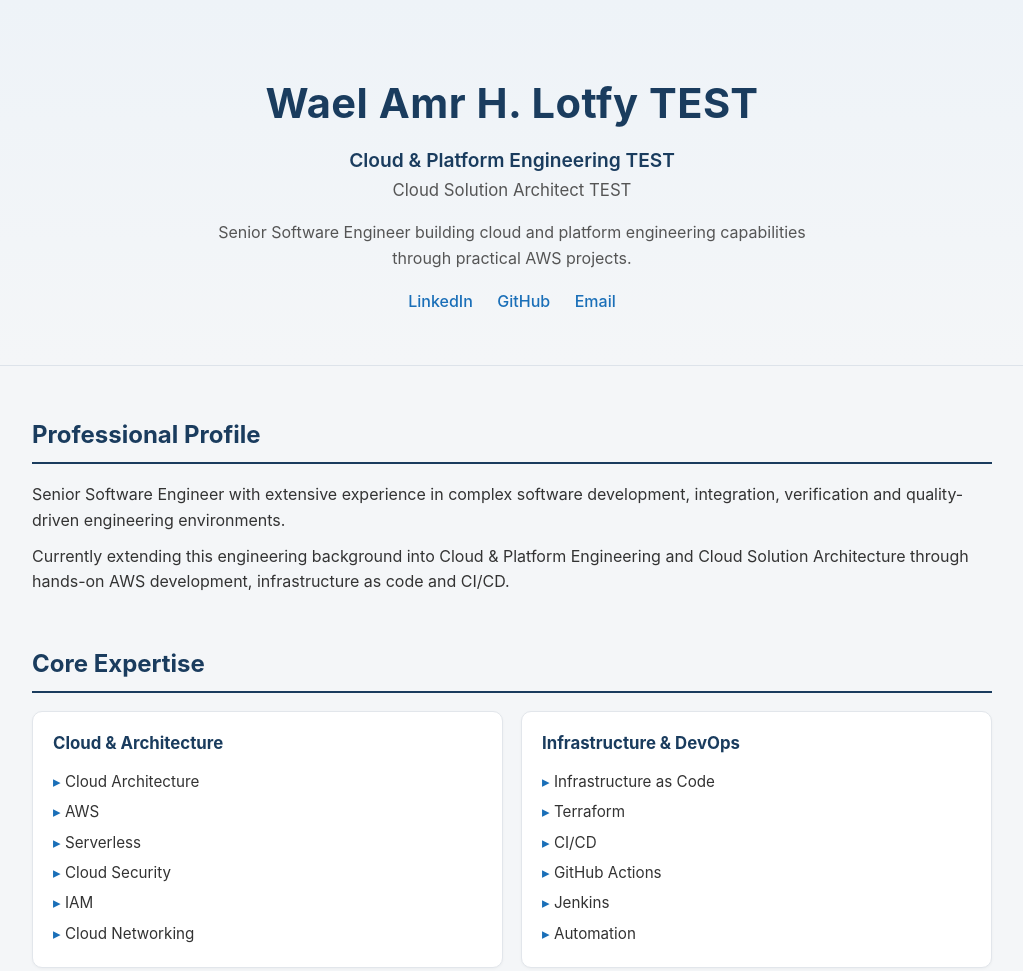
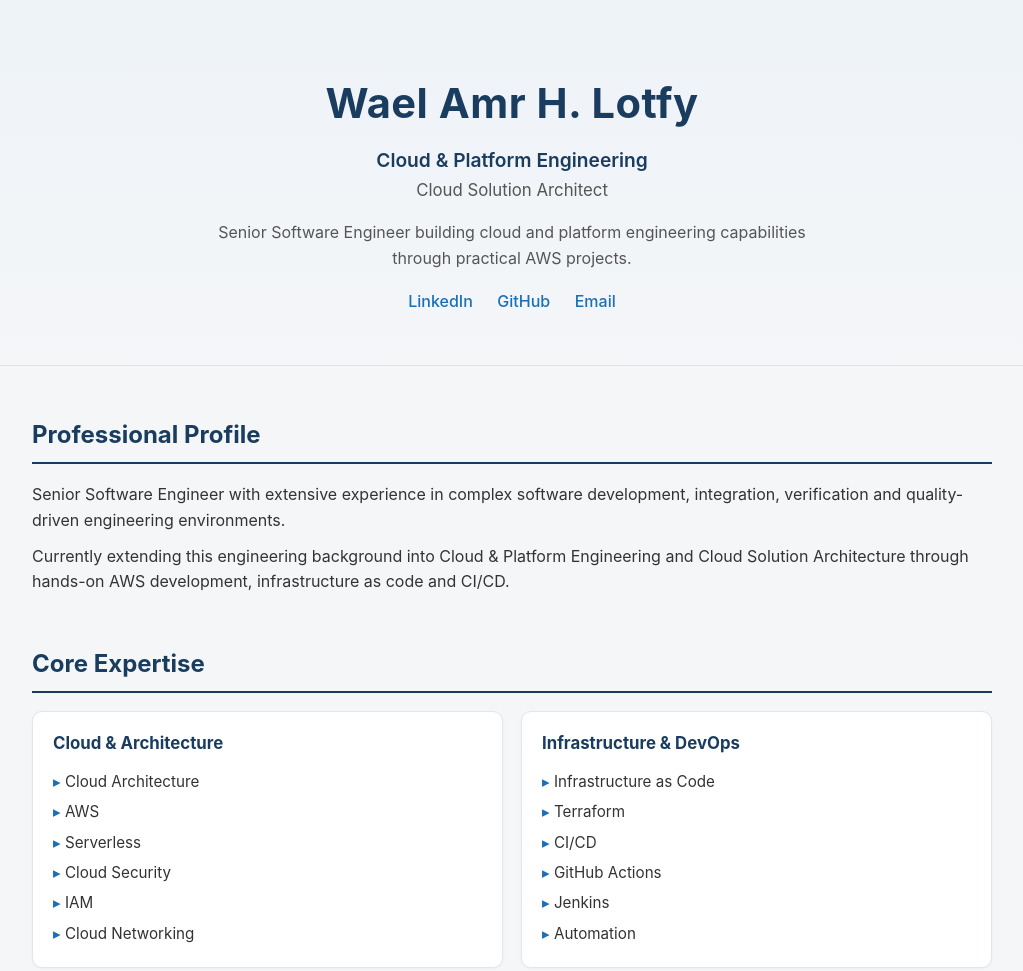
Before and after one commit to waelLotfy/cloud-resume-challenge, a plain HTML site: page frontend/src/index.html in a window 1280 px wide. Shown: the top 971 px of the page, without its empty margins (128-1151 px from the left). Drawn offline with Linux system fonts and the light colour scheme; no server answers.

```diff
--- a/frontend/src/index.html
+++ b/frontend/src/index.html
@@ -10,9 +10,9 @@
 
 <!-- ============ HERO ============ -->
 <header class="hero">
-    <h1>Wael Amr H. Lotfy TEST</h1>
-    <p class="hero-role">Cloud &amp; Platform Engineering TEST </p>
-    <p class="hero-role secondary">Cloud Solution Architect TEST</p>
+    <h1>Wael Amr H. Lotfy</h1>
+    <p class="hero-role">Cloud &amp; Platform Engineering</p>
+    <p class="hero-role secondary">Cloud Solution Architect</p>
     <p class="hero-tagline">
         Senior Software Engineer building cloud and platform engineering
         capabilities through practical AWS projects.
```
